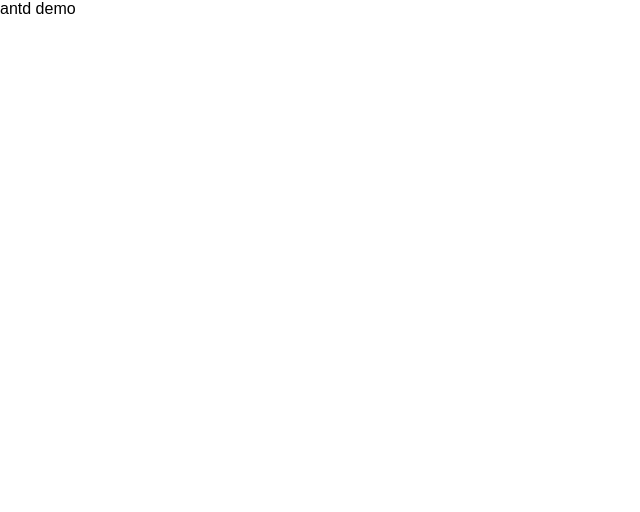
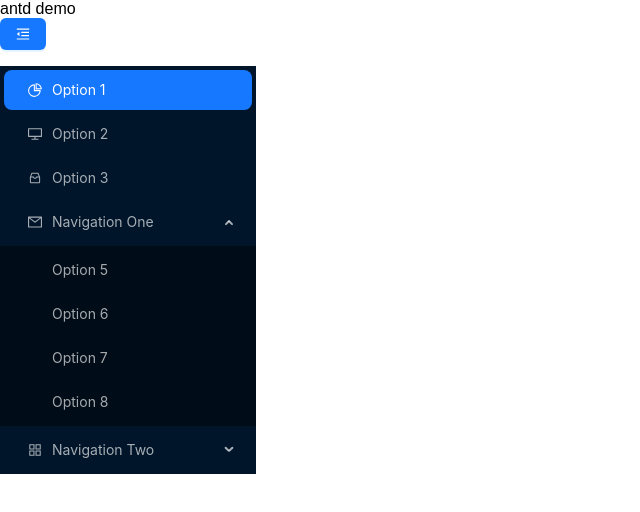
Before and after one commit to openaidsoft/vue-ui-demo, a Vue app: page /antd/demo in a window 1280 px wide. Shown: the top 512 px of the page, without its empty margins (0-640 px from the left). Built offline with nearby package versions, Linux system fonts and the light colour scheme.

Commit message:
add: antd menu

```diff
--- /dev/null
+++ b/src/components/antd/MenuDemo.vue
@@ -0,0 +1,128 @@
+<script setup>
+import { reactive, watch, h } from 'vue';
+import {
+  PieChartOutlined,
+  MailOutlined,
+  DesktopOutlined,
+  InboxOutlined,
+  AppstoreOutlined,
+  MenuUnfoldOutlined,
+  MenuFoldOutlined
+} from '@ant-design/icons-vue';
+const state = reactive({
+  collapsed: false,
+  selectedKeys: ['1'],
+  openKeys: ['sub1'],
+  preOpenKeys: ['sub1'],
+});
+const items = reactive([
+  {
+    key: '1',
+    icon: () => h(PieChartOutlined),
+    label: 'Option 1',
+    title: 'Option 1',
+  },
+  {
+    key: '2',
+    icon: () => h(DesktopOutlined),
+    label: 'Option 2',
+    title: 'Option 2',
+  },
+  {
+    key: '3',
+    icon: () => h(InboxOutlined),
+    label: 'Option 3',
+    title: 'Option 3',
+  },
+  {
+    key: 'sub1',
+    icon: () => h(MailOutlined),
+    label: 'Navigation One',
+    title: 'Navigation One',
+    children: [
+      {
+        key: '5',
+        label: 'Option 5',
+        title: 'Option 5',
+      },
+      {
+        key: '6',
+        label: 'Option 6',
+        title: 'Option 6',
+      },
+      {
+        key: '7',
+        label: 'Option 7',
+        title: 'Option 7',
+      },
+      {
+        key: '8',
+        label: 'Option 8',
+        title: 'Option 8',
+      },
+    ],
+  },
+  {
+    key: 'sub2',
+    icon: () => h(AppstoreOutlined),
+    label: 'Navigation Two',
+    title: 'Navigation Two',
+    children: [
+      {
+        key: '9',
+        label: 'Option 9',
+        title: 'Option 9',
+      },
+      {
+        key: '10',
+        label: 'Option 10',
+        title: 'Option 10',
+      },
+      {
+        key: 'sub3',
+        label: 'Submenu',
+        title: 'Submenu',
+        children: [
+          {
+            key: '11',
+            label: 'Option 11',
+            title: 'Option 11',
+          },
+          {
+            key: '12',
+            label: 'Option 12',
+            title: 'Option 12',
+          },
+        ],
+      },
+    ],
+  },
+]);
+watch(
+  () => state.openKeys,
+  (_val, oldVal) => {
+    state.preOpenKeys = oldVal;
+  },
+);
+const toggleCollapsed = () => {
+  state.collapsed = !state.collapsed;
+  state.openKeys = state.collapsed ? [] : state.preOpenKeys;
+};
+</script>
+
+<template>
+  <div style="width: 256px">
+    <a-button type="primary" style="margin-bottom: 16px" @click="toggleCollapsed">
+      <MenuUnfoldOutlined v-if="state.collapsed" />
+      <MenuFoldOutlined v-else />
+    </a-button>
+    <a-menu
+      v-model:openKeys="state.openKeys"
+      v-model:selectedKeys="state.selectedKeys"
+      mode="inline"
+      theme="dark"
+      :inline-collapsed="state.collapsed"
+      :items="items"
+    ></a-menu>
+  </div>
+</template>
--- a/src/views/antd/AntdDemo.vue
+++ b/src/views/antd/AntdDemo.vue
@@ -1,10 +1,10 @@
 <script setup>
-
+import MenuDemo from '@/components/antd/MenuDemo.vue'
 </script>
 
 <template>
 <div>antd demo</div>
-
+<menu-demo />
 </template>
 
 <style scoped>
```
